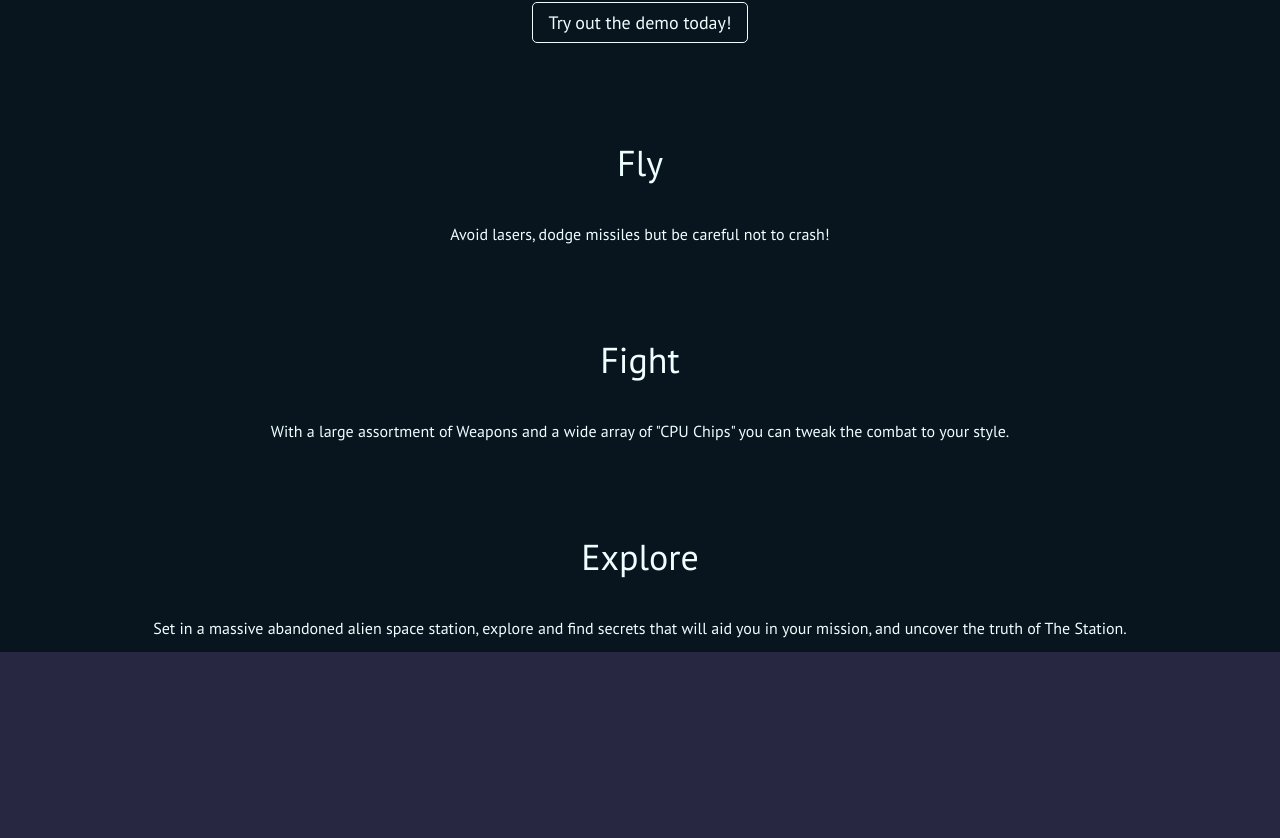
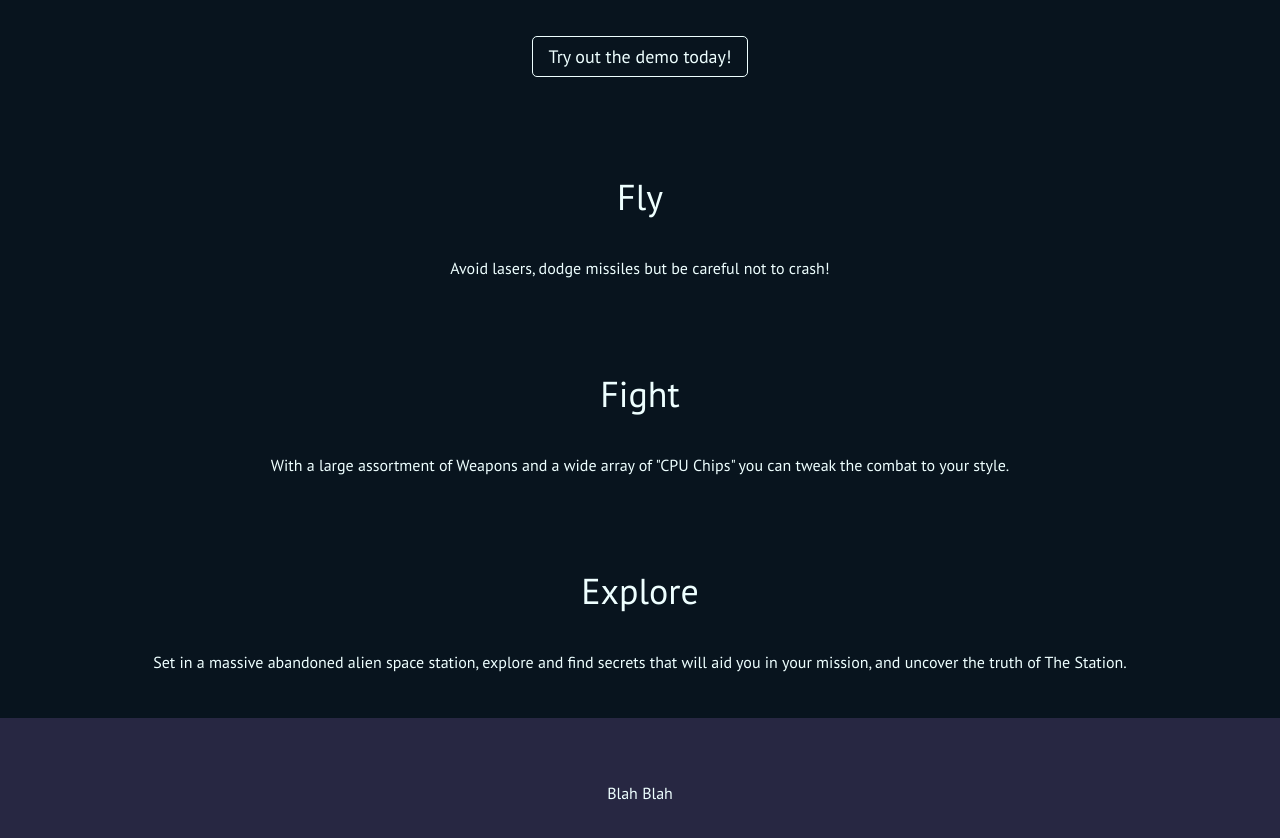
Before and after one commit to mactinite/mactinite-games-site, a Next.js app: page / in a window 1280 px wide. Shown: the part 802-1640 px from the top of the page. Before the commit the page ends 1454 px from the top, so only its background shows below. Built offline with nearby package versions, Linux system fonts and the light colour scheme.

Commit message:
Fixed some issues with features not filling height

```diff
--- a/pages/index.js
+++ b/pages/index.js
@@ -21,8 +21,10 @@ const Home = () => {
         <div className="background-dark">
           <div className="container center">
             <br />
+            <br />
             <p>Gunship is an intense action adventure game with a unique blend of physics based movement and top-down shooter mechanics.</p>
             <br/>
+            <br />
             <br/>
             <a href="https://mactinite.itch.io/gunship" className="button">Try out the demo today!</a>
             <h1>Fly</h1>
@@ -38,8 +40,15 @@ const Home = () => {
               Set in a massive abandoned alien space station, explore and find secrets that will aid you in your mission, and uncover the truth of The Station.
             </p>
             <br />
+            <br />
+            <br />
           </div >
         </div>
+        <footer>
+          <div className="content">
+            <p>Blah Blah</p>
+          </div>
+        </footer>
       </div>
     </>
   )
--- a/styles/main.css
+++ b/styles/main.css
@@ -55,6 +55,27 @@ h1 {
   margin-top: 100px;
 }
 
+footer {
+  height: 150px;
+  max-height: 150px;
+  min-height: 50px;
+  left: 0;
+  right: 0;
+  top: 0;
+  display: flex;
+  align-items: center;
+  justify-content: center;
+  position:relative;
+}
+
+footer.content {
+  display: flex;
+  flex-direction: column;
+  position: relative;
+  z-index: 1;
+  height: 100%;
+}
+
 .hero {
   height: 150px;
   max-height: 150px;
@@ -78,8 +99,10 @@ h1 {
   height: 100%;
 }
 
+footer::before,
 .hero::before {
   content: "";
+  background-size: cover;
   background: url('/bg-pattern.png') repeat fixed;
   position: absolute;
   top: 0;
@@ -120,6 +143,7 @@ h1 {
   background-color: black;
   position: relative;
   z-index: -1;
+  padding: 1px;
 }
 
 .space-bg::before{
```
